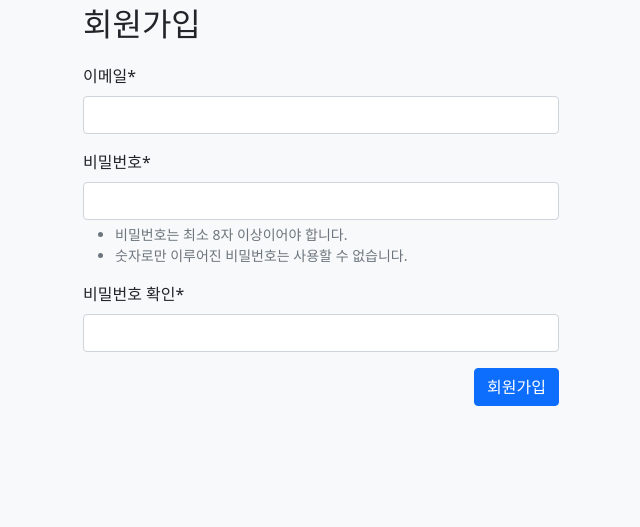
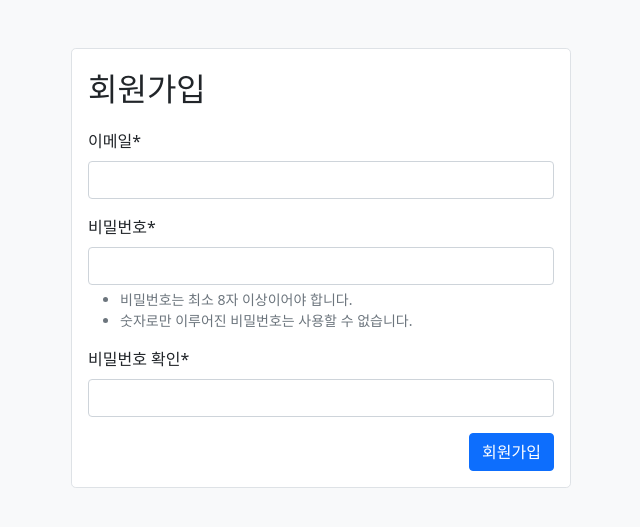
Before and after one commit to gghotted/dj-oj, a Django app: page /users/signup/ in a window 1280 px wide. Shown: the part 59-586 px from the top of the page, without its empty margins (319-959 px from the left). Run offline with Django 4.2, Linux system fonts and the light colour scheme; some libraries are stand-ins or nearby versions.

Commit message:
Feat: css update

```diff
--- a/dj_oj/users/templates/users/login.html
+++ b/dj_oj/users/templates/users/login.html
@@ -4,7 +4,7 @@
 {% block title %} 로그인 {% endblock %}
 
 {% block wrapped_content %}
-<div class="container" style="max-width: 500px;">
+<div class="container mt-5 bg-white p-3 rounded-3 border" style="max-width: 500px;">
     <div class="row">
         <p class="fs-2">로그인</p>
     </div>
--- a/dj_oj/users/templates/users/signup.html
+++ b/dj_oj/users/templates/users/signup.html
@@ -4,7 +4,7 @@
 {% block title %} 회원가입 {% endblock %}
 
 {% block wrapped_content %}
-<div class="container" style="max-width: 500px;">
+<div class="container mt-5 bg-white p-3 rounded-3 border" style="max-width: 500px;">
     <div class="row">
         <p class="fs-2">회원가입</p>
     </div>
```
